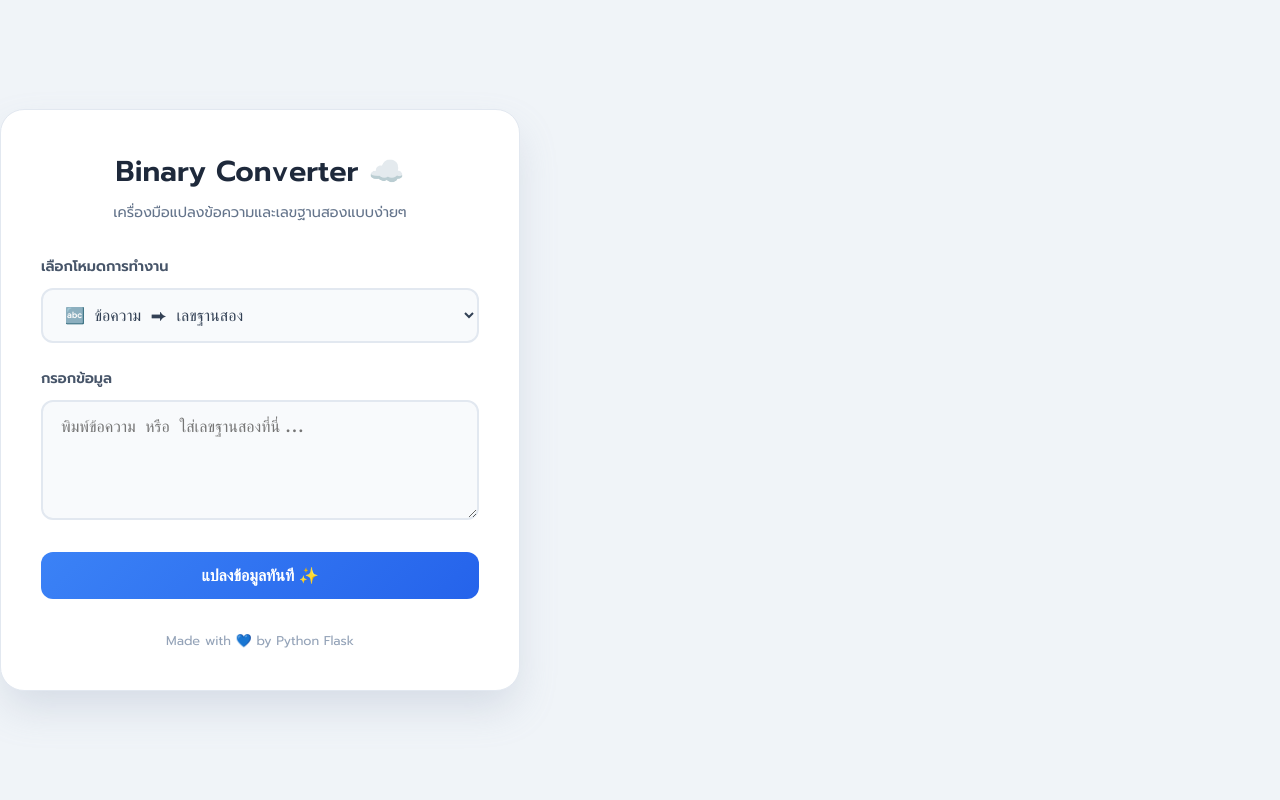
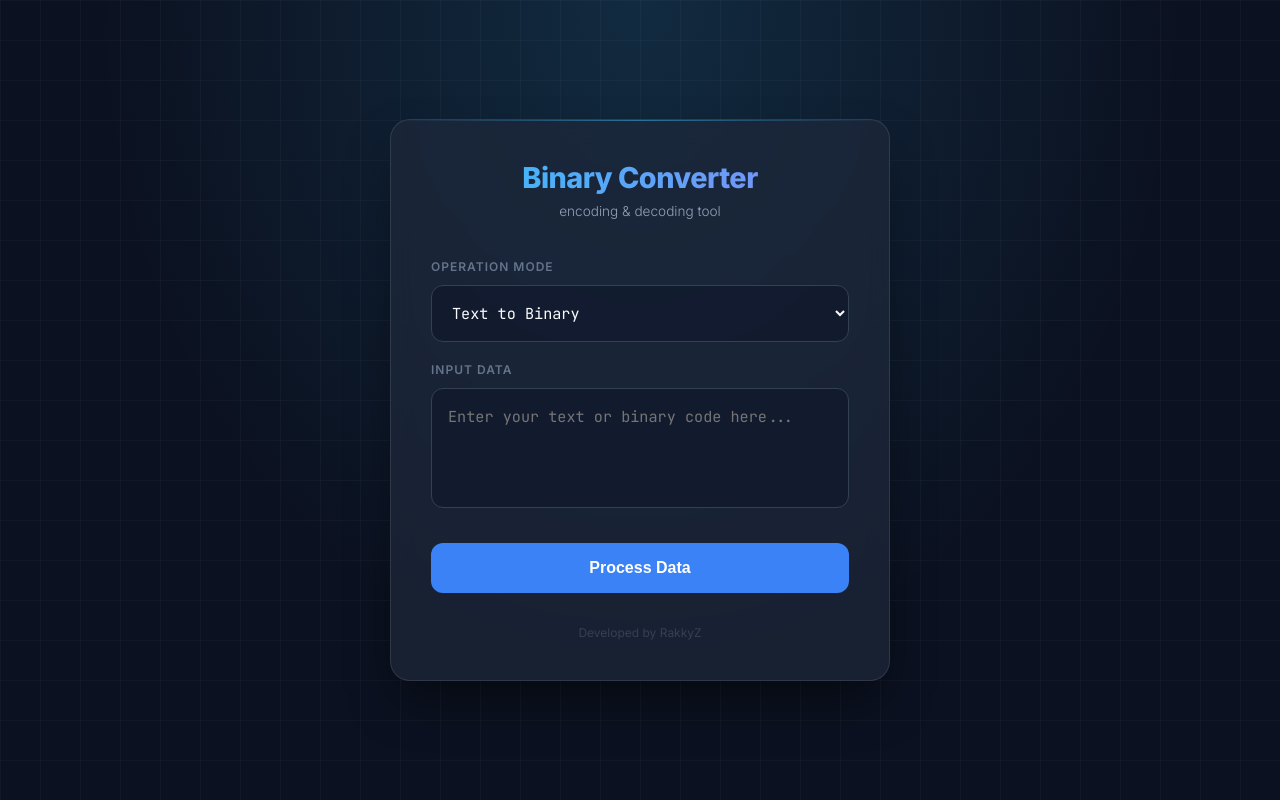
Before and after one commit to PipatpongS/Project_web_Flask_Binary_Tools, a Flask app: page / in a window 1280 px wide. Run offline with Flask 3, Linux system fonts and the light colour scheme.

Commit message:
Add files via upload

```diff
--- a/static/style.css
+++ b/static/style.css
@@ -1,7 +1,6 @@
-/* style.css */
-@import url('https://fonts.googleapis.com/css2?family=Prompt:wght@300;400;600&family=Fira+Code:wght@400;500&display=swap');
+@import url('https://fonts.googleapis.com/css2?family=Inter:wght@300;400;600;800&family=JetBrains+Mono:wght@400;500&display=swap');
 
-/* --- Reset & Base --- */
+/* --- 1. Base Setup & Cool Background --- */
 * {
     margin: 0;
     padding: 0;
@@ -9,142 +8,210 @@
 }
 
 body {
-    font-family: 'Prompt', sans-serif; /* ฟอนต์ภาษาไทยสวยๆ */
-    background-color: #f0f4f8; /* สีพื้นหลังเทาอมฟ้าอ่อนๆ สบายตา */
-    color: #334155;
+    font-family: 'Inter', sans-serif;
+    background-color: #0B1120; /* สีพื้นมืดสนิท */
+
+    /* สร้างลายตาราง Grid จางๆ + แสงสปอตไลท์ด้านบน */
+    background-image:
+        radial-gradient(at 50% 0%, rgba(56, 189, 248, 0.15) 0px, transparent 60%),
+        linear-gradient(rgba(255, 255, 255, 0.03) 1px, transparent 1px),
+        linear-gradient(90deg, rgba(255, 255, 255, 0.03) 1px, transparent 1px);
+    background-size: 100% 100%, 40px 40px, 40px 40px;
+
+    color: #e2e8f0;
     height: 100vh;
     display: flex;
-    justify_content: center;
+    justify-content: center;
     align-items: center;
+    padding: 20px;
 }
 
-/* --- Container (กล่องขาวตรงกลาง) --- */
+/* --- 2. The Glass Card --- */
 .card {
-    background-color: #ffffff;
+    /* พื้นหลังโปร่งแสงนิดๆ (Glassmorphism) */
+    background: rgba(30, 41, 59, 0.7);
+    backdrop-filter: blur(12px);
+    -webkit-backdrop-filter: blur(12px);
+
     width: 100%;
-    max-width: 520px;
+    max-width: 500px;
     padding: 2.5rem;
-    border-radius: 24px;
-    /* เงานุ่มๆ ให้ดูลอยขึ้นมา */
-    box-shadow: 0 20px 40px -5px rgba(148, 163, 184, 0.3);
-    border: 1px solid #e2e8f0;
+    border-radius: 20px;
+
+    /* ขอบเรืองแสงบางๆ */
+    border: 1px solid rgba(255, 255, 255, 0.1);
+    box-shadow: 0 25px 50px -12px rgba(0, 0, 0, 0.5);
+
+    position: relative;
+    overflow: hidden;
 }
 
-/* --- Typography --- */
+/* แสงพาดผ่านด้านบน */
+.card::after {
+    content: "";
+    position: absolute;
+    top: 0; left: 0; right: 0;
+    height: 1px;
+    background: linear-gradient(90deg, transparent, rgba(56, 189, 248, 0.5), transparent);
+}
+
+/* --- 3. Typography (Gradient Text) --- */
 h1 {
     font-size: 1.8rem;
-    font-weight: 600;
-    color: #1e293b;
+    font-weight: 800;
     text-align: center;
     margin-bottom: 0.5rem;
+
+    /* ตัวหนังสือไล่สี */
+    background: linear-gradient(to right, #38bdf8, #818cf8);
+    -webkit-background-clip: text;
+    -webkit-text-fill-color: transparent;
+
+    letter-spacing: -0.5px;
 }
 
 .subtitle {
     text-align: center;
-    color: #64748b;
-    font-size: 0.9rem;
-    margin-bottom: 2rem;
+    color: #94a3b8;
+    font-size: 0.85rem;
+    margin-bottom: 2.5rem;
+    font-weight: 300;
 }
 
-/* --- Form --- */
+/* --- 4. Form Elements --- */
 form {
     display: flex;
     flex-direction: column;
-    gap: 1.5rem;
+    gap: 1.2rem;
 }
 
 label {
-    font-size: 0.9rem;
+    font-size: 0.75rem;
     font-weight: 600;
-    color: #475569;
-    margin-bottom: -0.8rem;
-    display: block;
+    color: #64748b;
+    text-transform: uppercase;
+    letter-spacing: 1px;
+    margin-bottom: -0.5rem;
 }
 
-/* ช่อง input และ select */
 select, textarea {
     width: 100%;
-    padding: 14px 18px;
+    padding: 16px;
     border-radius: 12px;
-    border: 2px solid #e2e8f0;
-    background-color: #f8fafc;
-    font-size: 1rem;
-    font-family: 'Fira Code', monospace; /* ฟอนต์ Code */
-    color: #334155;
-    transition: all 0.2s ease;
+    background-color: rgba(15, 23, 42, 0.6);
+    border: 1px solid #334155;
+    color: #f8fafc;
+    font-family: 'JetBrains Mono', monospace;
+    font-size: 0.95rem;
     outline: none;
+    transition: all 0.3s ease;
 }
 
 textarea {
     min-height: 120px;
-    resize: vertical;
+    resize: none;
+    line-height: 1.6;
 }
 
-/* เอฟเฟกต์ตอนคลิกช่อง */
+/* Focus: เรืองแสงสีฟ้า */
 select:focus, textarea:focus {
-    border-color: #3b82f6; /* สีฟ้า */
-    background-color: #ffffff;
-    box-shadow: 0 0 0 4px rgba(59, 130, 246, 0.1);
+    border-color: #38bdf8;
+    background-color: rgba(15, 23, 42, 0.9);
+    box-shadow: 0 0 15px rgba(56, 189, 248, 0.15); /* Glow */
 }
 
-/* --- Button --- */
+/* --- 5. Button (Neon Glow) --- */
 button {
-    background: linear-gradient(135deg, #3b82f6 0%, #2563eb 100%);
+    background: #3b82f6;
     color: white;
     font-size: 1rem;
     font-weight: 600;
-    padding: 14px;
+    padding: 16px;
     border: none;
     border-radius: 12px;
     cursor: pointer;
-    transition: transform 0.2s, box-shadow 0.2s;
-    margin-top: 0.5rem;
+    transition: all 0.3s ease;
+    margin-top: 1rem;
+    position: relative;
+    overflow: hidden;
 }
 
 button:hover {
-    transform: translateY(-2px); /* ลอยขึ้นนิดนึง */
-    box-shadow: 0 10px 15px -3px rgba(37, 99, 235, 0.3);
+    background: #2563eb;
+    transform: translateY(-2px);
+    /* แสงฟุ้งๆ รอบปุ่ม */
+    box-shadow: 0 0 20px rgba(59, 130, 246, 0.5);
 }
 
 button:active {
     transform: translateY(0);
 }
 
-/* --- Result Area --- */
+/* --- 6. Result Box --- */
 .result-box {
     margin-top: 2rem;
+    background-color: rgba(15, 23, 42, 0.5);
+    border: 1px solid #334155;
+    border-radius: 12px;
     padding: 1.5rem;
-    background-color: #f1f5f9;
-    border-radius: 12px;
-    border-left: 5px solid #10b981; /* ขีดเขียว */
-    animation: fadeIn 0.5s ease;
+    animation: slideUp 0.4s cubic-bezier(0.16, 1, 0.3, 1);
+}
+
+.result-header {
+    display: flex;
+    justify-content: space-between;
+    align-items: center;
+    margin-bottom: 1rem;
+    border-bottom: 1px solid rgba(255, 255, 255, 0.1);
+    padding-bottom: 0.8rem;
 }
 
 .result-title {
-    font-size: 0.8rem;
+    font-size: 0.7rem;
     text-transform: uppercase;
-    color: #64748b;
+    color: #94a3b8;
     font-weight: 700;
-    margin-bottom: 0.5rem;
-    display: block;
+    letter-spacing: 1px;
 }
 
 .result-content {
-    font-family: 'Fira Code', monospace;
-    color: #0f172a;
-    font-size: 1.1rem;
+    font-family: 'JetBrains Mono', monospace;
+    color: #67e8f9; /* สีฟ้าสว่าง (Cyan) */
+    font-size: 1rem;
     word-break: break-all;
+    text-shadow: 0 0 10px rgba(103, 232, 249, 0.2); /* ตัวหนังสือเรืองแสงนิดๆ */
+}
+
+/* ปุ่ม Copy */
+.copy-btn {
+    background: transparent;
+    border: 1px solid #475569;
+    color: #cbd5e1;
+    font-size: 0.75rem;
+    padding: 6px 12px;
+    margin-top: 0;
+    border-radius: 8px;
+    box-shadow: none;
+}
+
+.copy-btn:hover {
+    border-color: #94a3b8;
+    background: rgba(255, 255, 255, 0.05);
+    color: #fff;
+    transform: none;
+    box-shadow: none;
 }
 
 /* Footer */
 .footer {
     text-align: center;
     margin-top: 2rem;
-    font-size: 0.8rem;
-    color: #94a3b8;
+    font-size: 0.75rem;
+    color: #475569;
+    opacity: 0.6;
 }
 
-@keyframes fadeIn {
+@keyframes slideUp {
     from { opacity: 0; transform: translateY(10px); }
     to { opacity: 1; transform: translateY(0); }
 }
--- a/templates/index.html
+++ b/templates/index.html
@@ -1,45 +1,93 @@
 <!DOCTYPE html>
-<html lang="th">
+<html lang="en">
 <head>
     <meta charset="UTF-8">
     <meta name="viewport" content="width=device-width, initial-scale=1.0">
-    <title>โปรแกรมแปลงเลขฐานสอง</title>
+    <title>Rak Binary Tool</title>
 
     <link rel="stylesheet" href="{{ url_for('static', filename='style.css') }}">
 </head>
 <body>
 
     <div class="card">
-        <h1>Binary Converter ☁️</h1>
-        <p class="subtitle">เครื่องมือแปลงข้อความและเลขฐานสองแบบง่ายๆ</p>
+        <h1>Binary Converter</h1>
+        <p class="subtitle">encoding & decoding tool</p>
 
         <form method="POST">
 
-            <label>เลือกโหมดการทำงาน</label>
-            <select name="mode">
-                <option value="to_binary">🔤 ข้อความ ⮕ เลขฐานสอง</option>
-                <option value="to_text">0️⃣1️⃣ เลขฐานสอง ⮕ ข้อความ</option>
+            <label>Operation Mode</label>
+            <select name="mode" id="modeSelect">
+                <option value="to_binary" {% if request.form.get('mode') == 'to_binary' %}selected{% endif %}>Text to Binary</option>
+                <option value="to_text" {% if request.form.get('mode') == 'to_text' %}selected{% endif %}>Binary to Text</option>
             </select>
 
-            <label>กรอกข้อมูล</label>
-            <textarea name="user_input" placeholder="พิมพ์ข้อความ หรือ ใส่เลขฐานสองที่นี่...">{{ request.form.get('user_input', '') }}</textarea>
+            <label>Input Data</label>
+            <textarea name="user_input" id="userInput" placeholder="Enter your text or binary code here...">{{ request.form.get('user_input', '') }}</textarea>
 
-            <button type="submit">แปลงข้อมูลทันที ✨</button>
+            <button type="submit">Process Data</button>
         </form>
 
         {% if result_show %}
-        <div class="result-box">
-            <span class="result-title">ผลลัพธ์ที่ได้</span>
-            <div class="result-content">
+        <div class="result-box" id="resultBox">
+            <div class="result-header">
+                <span class="result-title">Output</span>
+                <button onclick="copyToClipboard()" class="copy-btn">
+                    Copy
+                </button>
+            </div>
+
+            <div class="result-content" id="finalResult">
                 {{ result_show }}
             </div>
         </div>
         {% endif %}
 
         <div class="footer">
-            Made with 💙 by Python Flask
+            Developed by RakkyZ
         </div>
     </div>
 
+    <script>
+        function copyToClipboard() {
+            const textToCopy = document.getElementById("finalResult").innerText;
+            navigator.clipboard.writeText(textToCopy).then(() => {
+                const btn = document.querySelector(".copy-btn");
+
+                btn.innerText = "Copied";
+                btn.style.color = "#10b981";
+                btn.style.borderColor = "#10b981";
+
+                setTimeout(() => {
+                    btn.innerText = "Copy";
+                    btn.style.color = "";
+                    btn.style.borderColor = "";
+                }, 2000);
+            });
+        }
+
+        document.addEventListener('DOMContentLoaded', function() {
+            const modeSelect = document.getElementById('modeSelect');
+            const resultBox = document.getElementById('resultBox');
+            const userInput = document.getElementById('userInput'); // ตัวแปรช่องกรอกข้อมูล
+
+            // ถ้ามีกล่องผลลัพธ์แสดงอยู่
+            if (resultBox) {
+
+                // 1. ซ่อนเมื่อเปลี่ยนโหมด (อันเดิม)
+                if (modeSelect) {
+                    modeSelect.addEventListener('change', function() {
+                        resultBox.style.display = 'none';
+                    });
+                }
+
+                // 2. ซ่อนเมื่อมีการพิมพ์ หรือ ลบข้อมูล (เพิ่มใหม่)
+                if (userInput) {
+                    userInput.addEventListener('input', function() {
+                        resultBox.style.display = 'none';
+                    });
+                }
+            }
+        });
+    </script>
 </body>
 </html>
```
Also changed, not shown: requirements.txt (line endings or trailing spaces).
